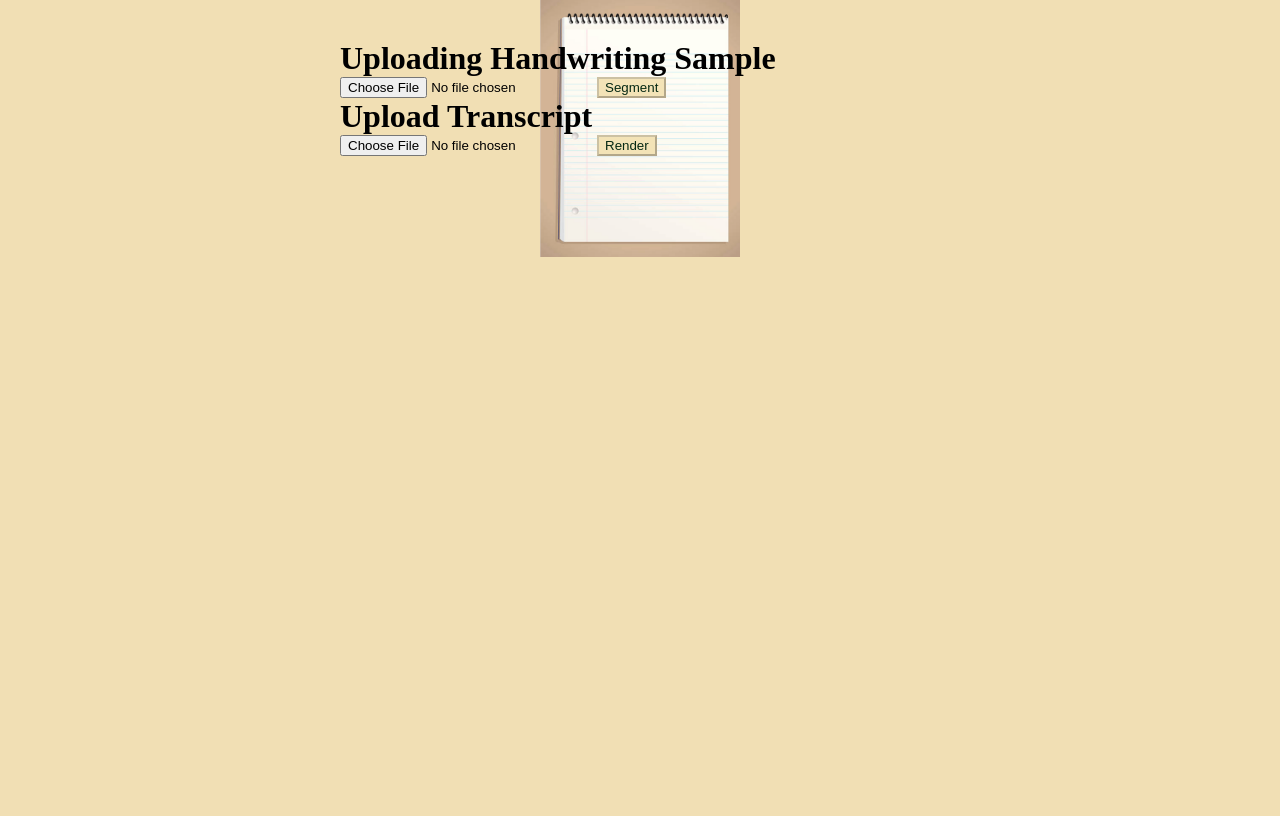
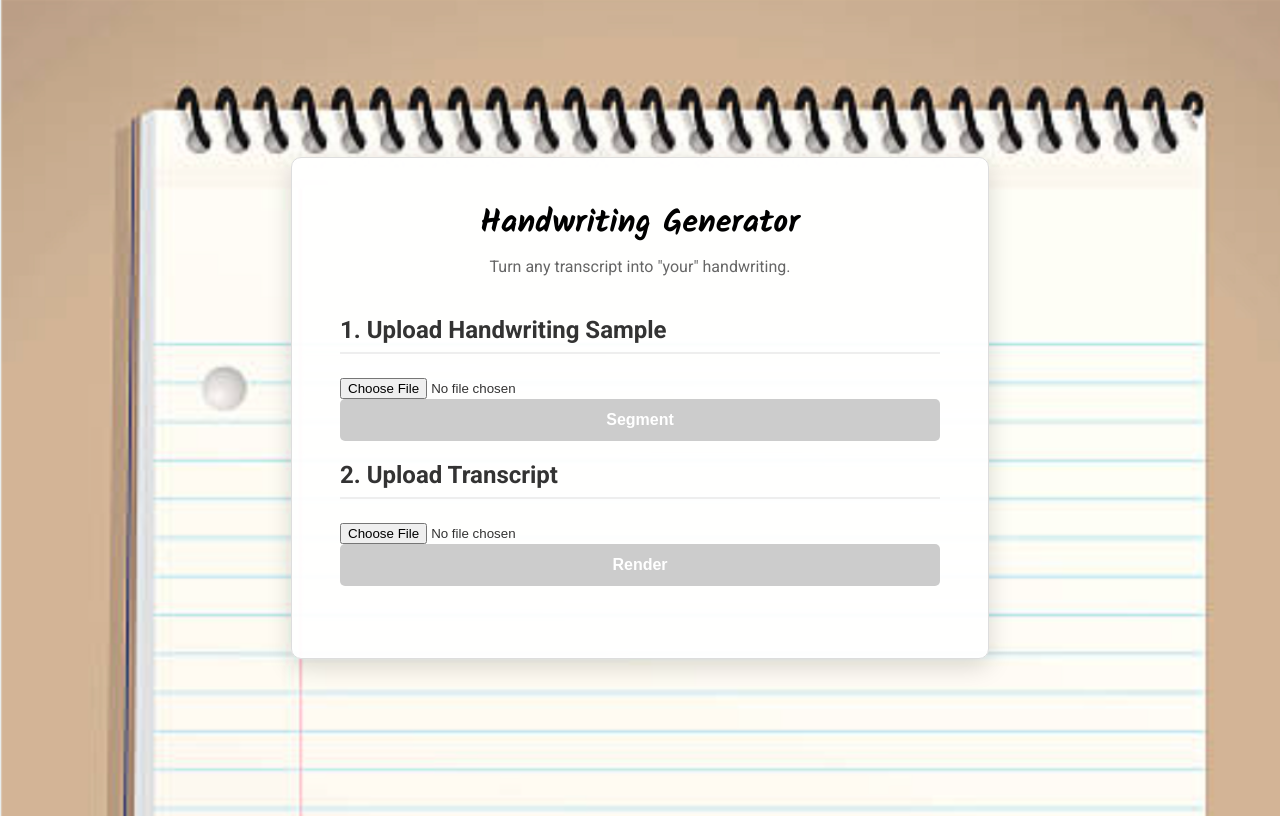
Before and after one commit to kamillamamatova/notehand, a Flask app: page / in a window 1280 px wide. Before the commit the page ends 257 px from the top, so only its background shows below. Run offline with Flask 3, Linux system fonts and the light colour scheme; some libraries are stand-ins or nearby versions.

Commit message:
Completely chnaged the style of the website

```diff
--- a/web_ui/static/css/style.css
+++ b/web_ui/static/css/style.css
@@ -1,42 +1,122 @@
-/* Maximizes readability */
+/* Basic Setup & Background */
 body{
-    /* notebook paper behind everything */
-    background-image:
-    url('../images/ainotebook.png'),
-    linear-gradient(135deg, #f1dfb4 0%, #f1dfb4 100%);
-  background-repeat: no-repeat, no-repeat;
-  background-position: center top, center;
-  background-size: 200px auto, cover;
+    /* Background image setup */
+    background-image: url("../images/ainotebook.png");
+    /* Scales the image to be as large as possible to fill the background */
+    background-size: cover;
+    background-position: center;
+    /* Makes the image stay in place when the user scrolls */
+    background-attachment: fixed;
 
-  /* Fallback color if the image fails */
-  background-color: #f1dfb4;
-  color: #000;
-  padding-top: 2rem;
+    font-family: 'Roboto', sans-serif;
+    color: #333;
+
+    /* Flexbox for centering content */
+    display: flex;
+    justify-content: center;
+    align-items: center;
+    min-height: 100vh;
+    padding: 2rem;
+    box-sizing: border-box;
 }
 
-/* Centers the forms and constrain width */
-.container{
+/* Styles the main container that holds the content */
+.paper-container{
+    /* Sligtly transparent white background */
+    background: rgba(255, 255, 255, 0.95);
+    padding: 2.5rem 3rem;
+    /* Rounded corners */
+    border-radius: 10px;
+    box-shadow: 0 8px 25px rgba(0, 0, 0, 0.15);
     max-width: 600px;
-    margin: 0 auto;
+    width: 100%;
+    border: 1px solid #ddd;
 }
 
-/* Spaces out headings and forms */
+/* Styles for main heading */
 h1{
-    margin-top: 1.5rem;
-    margin: 0 auto;
+    font-family: 'Kalam', cursive;
+    text-align: center;
+    color: #000;
+    margin-top: 0;
+    /* Smalls space below the heading */
+    margin-bottom: 0.5rem;
 }
 
-/* Tweaks buttons for consistency */
-.btn-custom{
-    background-color: #f3e3b7;
-    color: #052813;
+/* Styles for subtitle paragraph */
+.subtitle{
+    text-align: center;
+    margin-top: 0;
+    margin-bottom: 2.5rem;
+    color: #666;
 }
 
-.btn-custom:hover{
-    background-color: #f3e3b7;
+/* Styles for the section headings */
+h2{
+    color: #333;
+    /* Solid line below the heading for visual separation */
+    border-bottom: 2px solid #eee;
+    padding-bottom: 0.5rem;
+    margin-bottom: 1.5rem;
+
 }
 
-.file-name{
+/* Forms and Buttons */
+.form-section{
+    margin-bottom: 2rem;
+}
+
+/* Styles for the file inout fields */
+input[type = "text"]{
+    width: 100%;
+    margin-bottom: 1rem;
+}
+
+/* Styles for the custom buttons */
+.btn-custom{
+    background-color: #4A90E2;
+    color: white;
+    border: none;
+    padding: 12px 20px;
+    /* Gives the button rounded corners. */
+    border-radius: 5px;
+    font-size: 1rem;
+    font-weight: bold;
+    /* Changes the cursor to a pointer on hover to indicate it's clickable */
+    cursor: pointer;
+    width: 100%;
+    /* Animates smoothly */
+    transition: background-color 0.3s ease, transform 0.2s ease;
+}
+
+/* Styles for the custom button on hover */
+.btn-custom:hover:not(:disabled){
+    /* Darker blue on hover */
+    background-color: #357ABD;
+    /* Subtle lift effect on hover */
+    transform: translateY(-2px);
+}
+
+/* Styles for the custom button when it's disabled */
+.btn-custom:disabled{
+    background-color: #ccc;
+    cursor: not-allowed;
+}
+
+/* Styles for the preview areas below the file inputs */
+.preview-area{
+    margin-top: 1rem;
     font-style: italic;
-    font-size: 0.9em;
+    color: #555;
 }
+
+.preview-area .file-name{
+    display: block;
+    margin-bottom: 0.5rem;
+}
+
+.preview-area img{
+    max-width: 100%;
+    border-radius: 5px;
+    border: 1px solid #ddd;
+}
--- a/web_ui/static/js/app.js
+++ b/web_ui/static/js/app.js
@@ -1,56 +1,81 @@
-// Shows the filename next to them when file inputs change
+/* This event listener waits for the entire HTML document to be loaded and parsed before running
+the code inside it. This prevents errors from trying to find elements that haven't been created yet */
 document.addEventListener("DOMContentLoaded", () => {
     // Grabs inputs, buttons, and preview containers
     const templateInput = document.querySelector('input[name = "template"]');
     const txtInput = document.querySelector('input[name = "transcript"]');
+    // Selects the button with id="segment-btn"
     const segBtn = document.querySelector('#segment-btn');
+    // Selects the button with id="render-btn"
     const renderBtn = document.querySelector('#render-btn');
-    const templatePreview = document.querySelector('template-preview');
-    const txtPreview = document.querySelector('transcript-preview');
+    // Selects the div with id="template-preview"
+    const templatePreview = document.querySelector('#template-preview');
+    // Selects the div with id="transcript-preview"
+    const transcriptPreview = document.querySelector('#transcript-preview');
 
-    // Buttons disabled
-    segBtn.disabled = true;
-    renderBtn.disabled = true;
+    // Disable buttons initially
+    if(segBtn) segBtn.disabled = true;
+    if(renderBtn) renderBtn.disabled = true;
 
-    // Enhances the template upload input with filename and live image preview
+    // Enhances the template upload input
+    // Only adds the listener if the template input element exists
+    if (templateInput){
+        // 'change' is the event that fires when the user selects a file
         templateInput.addEventListener("change", () => {
-        // Clears any old preview
+            // Clears previous preview content
             templatePreview.innerHTML = "";
 
             const file = templateInput.files[0];
+
+            // If no file is selected, disable the button and return
             if(!file){
                 segBtn.disabled = true;
                 return;
             }
 
-        // Shows the filename
-        let nameSpan = templateInput.nextElementSibling;
-        if(!nameSpan || !nameSpan.classList.contains("file-name")){
-            nameSpan = document.createElement("span");
+            // Shows filename
+            const nameSpan = document.createElement("span");
+            // Assigns it to a class for styling
             nameSpan.className = "file-name";
-            nameSpan.style.marginLeft = "0.5rem";
-            templateInput.parentNode.insertBefore(nameSpan, templateInput.nextSibling);
-        }
+            // Sets the text content to the file name
             nameSpan.textContent = file.name;
+            // Adds the span to the preview area
+            templatePreview.appendChild(nameSpan);
 
             // Shows a live thumbnail
             const img = document.createElement("img");
             img.src = URL.createObjectURL(file);
+            // Releases the memory used by the temporary URL once the image is loaded
             img.onload = () => URL.revokeObjectURL(img.src);
-        img.style.maxWidth = "100%";
-        img.style.marginTop = "1rem";
-        templePrev.appendChild(img);
+            // Adds the image to the preview area
+            templatePreview.appendChild(img);
 
-        // Enables the segment button
+            // Enables button
             segBtn.disabled = false;
         });
+    }
 
-    // Enhances the transcript upload input with filename display
+    // Enhances the transcript upload inpit
+    if(txtInput){
         txtInput.addEventListener("change", () => {
-        // Displays filename in its preview container
-        txtPrev.textContent = txtInput.files[0]?.name || "";
+            // Clears previous preview content
+            transcriptPreview.innerHTML = "";
+            const file = txtInput.files[0];
 
-        // Enables the render button if a file is chosen
-        renderBtn.disabled = txtInput.files.length == 0;
+            // If no file is selected, disable the button and return
+            if(!file){
+                renderBtn.disabled = true;
+                return;
+            }
+
+            // Displays filename
+            const nameSpan = document.createElement("span");
+            nameSpan.className = "file-name";
+            nameSpan.textContent = file.name;
+            transcriptPreview.appendChild(nameSpan);
+
+            // Enables button
+            renderBtn.disabled = false;
         });
+    }
 });
--- a/web_ui/templates/index.html
+++ b/web_ui/templates/index.html
@@ -1,84 +1,76 @@
 <!--- Declares HTMLS document type -->
 <!DOCTYPE html>
-
-<!-- Root element of the page -->
- <html>
-
+<html lang = "en">
 <head>
     <!--- Ensures correct character encoding -->
     <meta charset = "UTF-8">
 
     <!-- Text is shown on the browser tab -->
-     <title> Handwritten Notes UI</title>
+    <title>Handwritten Notes UI</title>
 
-    <!-- CSS -->
-    <link
-        rel = "stylesheet"
-        href = "{{ url_for('static', filename = 'css/style.css') }}">
+    <link rel = "preconnect" href = "https://fonts.googleapis.com">
+    <link rel = "preconnect" href = "https://fonts.gstatic.com" crossorigin>
+    <link href = "https://fonts.googleapis.com/css2?family=Kalam:wght@700&family=Roboto:wght@400;700&display=swap" rel = "stylesheet">
+
+    <link rel = "stylesheet" href = "{{ url_for('static', filename = 'css/style.css') }}">
 </head>
 
-<!-- js -->
-<script src = "{{ url_for('static', filename = 'js/app.js')}}"></script>
+<body>
+    <div class = "paper-container">
+        <h1>Handwriting Generator</h1>
+        <p class = "subtitle">Turn any transcript into "your" handwriting.</p>
 
-<!-- CSS -->
-<script src = "{{ url_for('static', filename = 'css/style.css')}}"></script>
-
-<body>
-    <div class = "container">
-        <h1> Uploading Handwriting Sample</h1>
-
+        <div class = "form-selection">
+            <h2>1. Upload Handwriting Sample</h2>
             <form
                 action = "/upload_template"
                 method = "post"
                 enctype = "multipart/form-data"
             >
-
                 <input
                     type = "file"
                     name = "template"
                     accept = "image/*"
                     required
                 >
-
-            <!-- Triggers form submission -->
                 <button
                     id = "segment-btn"
                     class = "btn-custom"
                     type = "submit"
-                >Segment
-            </button>
+                >Segment</button>
+                <div
+                    id = "template_preview"
+                    class = "preview-area"
+                ></div>
+            </form>
+        </div>
 
-            <!-- Preview for filename and thumbnail -->
-            <div id = "template-preview"></div>
-        </form>
-
-        <h1>Upload Transcript</h1>
-
+        <div class = "form-section">
+            <h2>2. Upload Transcript</h2>
             <form
                 action = "/upload_transcript"
                 method = "post"
-            enctype = "multipart/form-data"
+                enctype = "multipart/form_data"
             >
-
                 <input
                     type = "file"
                     name = "transcript"
                     accept = ".txt"
                     required
                 >
-
-            <!-- Triggers transcript upload -->
                 <button
                     id = "render-btn"
                     class = "btn-custom"
                     type = "submit"
-                >Render
-            </button>
-
-            <!-- Preview for transcript filename -->
-            <div id = "transcript-preview"></div>
+                >Render</button>
+                <div
+                    id = "transcript-preview"
+                    class = "preview-area"
+                ></div>
             </form>
         </div>
+    </div>
+
+    <script src = "{{ url_for('static', filename = 'js/app.js') }}"></script>
 </body>
-
 </html>
```
Lines whose indentation alone changed are shown as unchanged.
